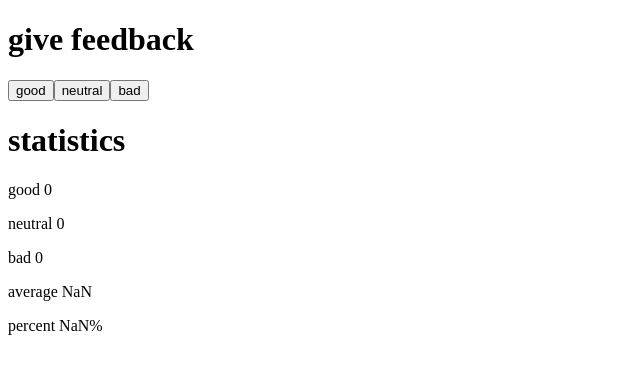
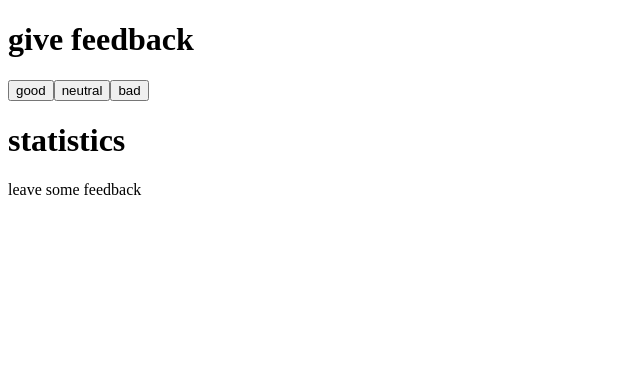
Before and after one commit to jchantrell/fso, a React (Create React App) app in the folder part1/unicafe/: page / in a window 1280 px wide. Shown: the top 374 px of the page, without its empty margins (0-640 px from the left). Built offline with nearby package versions, Linux system fonts and the light colour scheme.

Commit message:
exercise 1.9

```diff
--- a/part1/unicafe/src/App.js
+++ b/part1/unicafe/src/App.js
@@ -40,11 +40,19 @@ const Button = (props) => (
 const Header = props => <h1>{props.data.text}</h1>
 
 const Statistics = (props) => {
-  return (
+  if (props.all === 0){
+    return (
+    <div>
+      <p>leave some feedback</p>
+    </div>
+    )
+  }
+  else return (
   <div>
     <p>good {props.good}</p>
     <p>neutral {props.neutral}</p>
     <p>bad {props.bad}</p>
+    <p>all {props.all}</p>
     <p>average {props.average}</p>
     <p>percent {props.percent}% </p>
   </div>
```
